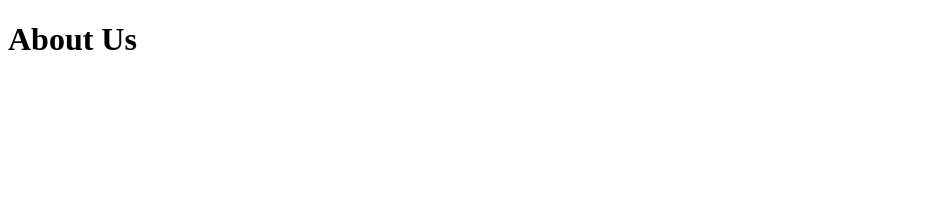
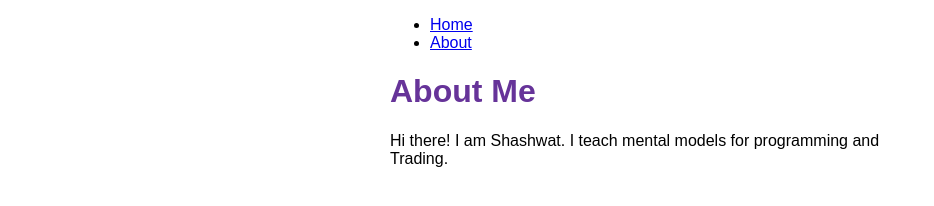
Before and after one commit to Shashwat-Nandan/Gatsby-UX-Website, a Gatsby site: page /about in a window 1280 px wide. Shown: the whole page, without its empty margins (0-934 px from the left). Built offline with nearby package versions, Linux system fonts and the light colour scheme; Gatsby itself is replaced by a stand-in of ours.

Commit message:
Change Styles

```diff
--- /dev/null
+++ b/src/components/layout.js
@@ -0,0 +1,36 @@
+import * as React from "react";
+import { Link } from "gatsby";
+
+import {
+  container,
+  heading,
+  navLinks,
+  navLinkItem,
+  navLinkText,
+} from "./layout.module.css";
+
+const Layout = ({ pageTitle, children }) => {
+  return (
+    <main className={container}>
+      <title>{pageTitle}</title>
+      <nav>
+        <ul className={navLinks}>
+          <li className={navLinkItem}>
+            <Link to="/" className={navLinkText}>
+              Home
+            </Link>
+          </li>
+          <li>
+            <Link to="/about" className={navLinkText}>
+              About
+            </Link>
+          </li>
+        </ul>
+      </nav>
+      <h1 className={heading}>{pageTitle}</h1>
+      {children}
+    </main>
+  );
+};
+
+export default Layout;
--- /dev/null
+++ b/src/components/layout.module.css
@@ -0,0 +1,20 @@
+.container {
+  margin: auto;
+  max-width: 500px;
+  font-family: sans-serif;
+}
+
+.heading {
+  color: rebeccapurple;
+}
+.nav-links {
+  display: flex;
+  list-style: none;
+  padding-left: 0;
+}
+.nav-link-item {
+  padding-right: 2rem;
+}
+.nav-link-text {
+  color: black;
+}
--- a/src/pages/about.js
+++ b/src/pages/about.js
@@ -1,7 +1,17 @@
 import React from "react";
+import { Link } from "gatsby";
+
+import Layout from "../components/layout";
 
 function AboutPage() {
-  return <h1>About Us</h1>;
+  return (
+    <Layout pageTitle="About Me">
+      <p>
+        Hi there! I am Shashwat. I teach mental models for programming and
+        Trading.
+      </p>
+    </Layout>
+  );
 }
 
 export default AboutPage;
```
Also changed, not shown: src/pages/index.js (+5 -5 lines).
